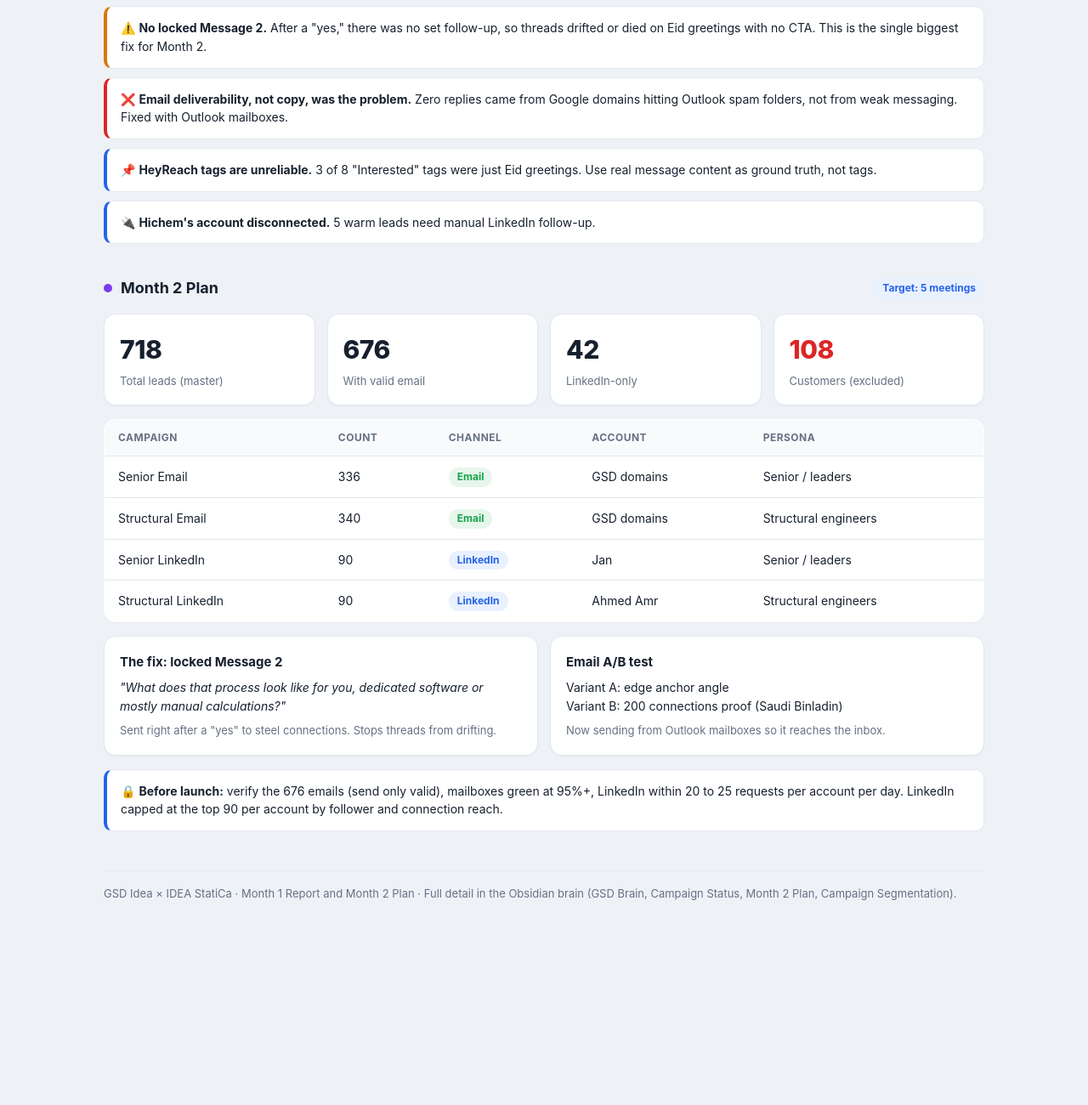
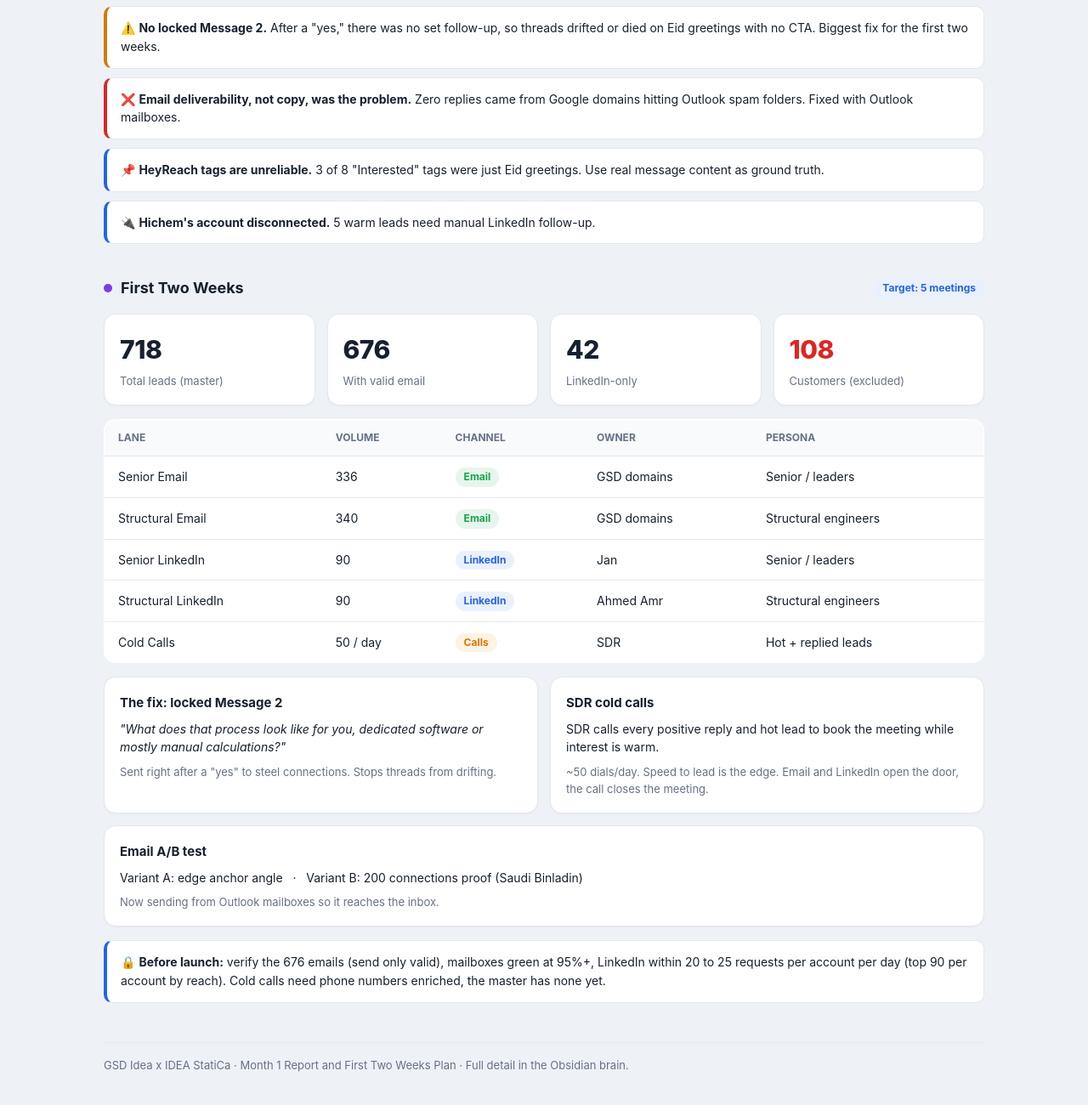
Before and after one commit to amribrahim-Rev/GSD-dashboard, a website: page index.html in a window 1280 px wide. Shown: the part 948-2248 px from the top of the page at 85% size. Before the commit the page ends 2099 px from the top, so only its background shows below. Drawn offline with Linux system fonts and the light colour scheme.

Commit message:
First Two Weeks rename + SDR cold calls lane

```diff
--- a/index.html
+++ b/index.html
@@ -5,15 +5,10 @@
 <meta name="viewport" content="width=device-width, initial-scale=1.0">
 <title>GSD Idea · GTM Dashboard</title>
 <style>
-  :root{
-    --bg:#eef2f7;--card:#ffffff;--ink:#16202e;--mut:#667084;--line:#e3e8ef;
-    --blue:#2563eb;--green:#16a34a;--amber:#d97706;--red:#dc2626;--violet:#7c3aed;
-    --soft-blue:#eaf1fe;--soft-green:#e7f6ec;--soft-amber:#fdf3e3;--soft-red:#fdecec;--soft-violet:#f1ebfd;
-  }
+  :root{--bg:#eef2f7;--card:#ffffff;--ink:#16202e;--mut:#667084;--line:#e3e8ef;--blue:#2563eb;--green:#16a34a;--amber:#d97706;--red:#dc2626;--violet:#7c3aed;--soft-blue:#eaf1fe;--soft-green:#e7f6ec;--soft-amber:#fdf3e3;--soft-red:#fdecec;--soft-violet:#f1ebfd;}
   *{box-sizing:border-box}
   body{margin:0;background:var(--bg);color:var(--ink);font:15px/1.55 -apple-system,Segoe UI,Roboto,Helvetica,Arial,sans-serif}
   .wrap{max-width:1080px;margin:0 auto;padding:36px 22px 90px}
-  header{margin-bottom:10px}
   h1{margin:0 0 4px;font-size:28px;letter-spacing:-.3px}
   .sub{color:var(--mut);font-size:14px}
   .section{margin-top:38px}
@@ -26,22 +21,21 @@
   .num{font-size:30px;font-weight:800;letter-spacing:-.5px}
   .lbl{color:var(--mut);font-size:13px;margin-top:3px}
   .pos{color:var(--green)} .neg{color:var(--red)} .bl{color:var(--blue)}
-  table{width:100%;border-collapse:collapse;background:var(--card);border:1px solid var(--line);border-radius:14px;overflow:hidden;box-shadow:0 1px 2px rgba(16,32,46,.04)}
+  table{width:100%;border-collapse:collapse;background:var(--card);border:1px solid var(--line);border-radius:14px;overflow:hidden}
   th,td{text-align:left;padding:12px 16px;border-bottom:1px solid var(--line);font-size:14px}
-  th{color:var(--mut);font-weight:700;font-size:12px;text-transform:uppercase;letter-spacing:.04em;background:#f8fafc}
+  th{color:var(--mut);font-weight:700;font-size:12px;text-transform:uppercase;background:#f8fafc}
   tr:last-child td{border-bottom:none}
   .pill{display:inline-block;padding:2px 10px;border-radius:20px;font-size:12px;font-weight:700}
   .p-blue{background:var(--soft-blue);color:var(--blue)}
   .p-green{background:var(--soft-green);color:var(--green)}
   .p-amber{background:var(--soft-amber);color:var(--amber)}
-  .p-red{background:var(--soft-red);color:var(--red)}
-  .funnel{background:var(--card);border:1px solid var(--line);border-radius:14px;padding:20px;box-shadow:0 1px 2px rgba(16,32,46,.04)}
+  .p-violet{background:var(--soft-violet);color:var(--violet)}
+  .funnel{background:var(--card);border:1px solid var(--line);border-radius:14px;padding:20px}
   .frow{display:flex;align-items:center;gap:14px;margin:9px 0}
   .fbar{height:30px;border-radius:7px;display:flex;align-items:center;padding:0 12px;color:#fff;font-weight:700;font-size:13px;white-space:nowrap}
   .fnum{width:150px;text-align:right;color:var(--mut);font-size:13px}
   .note{background:var(--card);border:1px solid var(--line);border-left:4px solid var(--blue);border-radius:10px;padding:14px 16px;margin:10px 0;font-size:14px}
   .note.win{border-left-color:var(--green)} .note.warn{border-left-color:var(--amber)} .note.bad{border-left-color:var(--red)}
-  .note b{color:var(--ink)}
   .grid2{display:grid;grid-template-columns:1fr 1fr;gap:14px}
   @media(max-width:720px){.grid2{grid-template-columns:1fr}}
   .foot{color:var(--mut);font-size:13px;margin-top:46px;border-top:1px solid var(--line);padding-top:16px}
@@ -53,24 +47,16 @@
     <h1>GSD Idea · GTM Dashboard</h1>
     <div class="sub">IDEA StatiCa, exclusive reseller in Saudi · Steel connection design · Updated 2026-06-17</div>
   </header>
-
-  <!-- MONTH 1 RESULTS -->
   <div class="section">
-    <div class="sec-head">
-      <span class="dot" style="background:var(--blue)"></span>
-      <h2>Month 1 Results</h2>
-      <span class="tag p-green">Optimization phase complete</span>
-    </div>
-
+    <div class="sec-head"><span class="dot" style="background:var(--blue)"></span><h2>Month 1 Results</h2><span class="tag p-green">Optimization phase complete</span></div>
     <div class="cards" style="margin-bottom:16px">
       <div class="card"><div class="num bl">45.3%</div><div class="lbl">LinkedIn reply rate <span class="pos">(2.6x benchmark)</span></div></div>
       <div class="card"><div class="num">37.1%</div><div class="lbl">Connection acceptance</div></div>
       <div class="card"><div class="num">8</div><div class="lbl">Confirmed steel engineers</div></div>
       <div class="card"><div class="num pos">1</div><div class="lbl">Meeting booked (Hasan Jarkas, Dewan)</div></div>
     </div>
-
     <div class="funnel">
-      <div style="font-size:13px;font-weight:700;color:var(--mut);text-transform:uppercase;letter-spacing:.6px;margin-bottom:14px">LinkedIn funnel (Ahmed Amr + Hichem Hamane)</div>
+      <div style="font-size:13px;font-weight:700;color:var(--mut);text-transform:uppercase;margin-bottom:14px">LinkedIn funnel (Ahmed Amr + Hichem Hamane)</div>
       <div class="frow"><div class="fbar" style="width:100%;background:#2563eb">170 invitations sent</div></div>
       <div class="frow"><div class="fbar" style="width:62%;background:#3b82f6">63 connected</div><div class="fnum">37.1% accept</div></div>
       <div class="frow"><div class="fbar" style="width:52%;background:#60a5fa">53 messages sent</div></div>
@@ -78,78 +64,43 @@
       <div class="frow"><div class="fbar" style="width:20%;background:#15803d">8 confirmed engineers</div></div>
       <div class="frow"><div class="fbar" style="width:8%;background:#166534">1 meeting</div><div class="fnum">Hasan Jarkas, Dewan</div></div>
     </div>
-
     <div class="grid2" style="margin-top:16px">
-      <div class="card">
-        <div style="font-weight:700;margin-bottom:6px">Email channel</div>
-        <div style="font-size:13px;color:var(--mut)">17 mailboxes, 100% warmed</div>
-        <div class="num neg" style="font-size:24px;margin-top:6px">0% reply rate</div>
-        <div style="font-size:13px;color:var(--mut);margin-top:4px">0 replies all month</div>
-      </div>
-      <div class="card">
-        <div style="font-weight:700;margin-bottom:6px">Why email failed</div>
-        <div style="font-size:14px">Leads use Outlook / Microsoft 365. Cold emails from Google domains landed in spam.</div>
-        <div style="font-size:13px;color:var(--green);margin-top:8px"><b>Fix applied:</b> added 5 Outlook domains. 22 mailboxes total, 10 Outlook.</div>
-      </div>
+      <div class="card"><div style="font-weight:700;margin-bottom:6px">Email channel</div><div style="font-size:13px;color:var(--mut)">17 mailboxes, 100% warmed</div><div class="num neg" style="font-size:24px;margin-top:6px">0% reply rate</div><div style="font-size:13px;color:var(--mut);margin-top:4px">0 replies all month</div></div>
+      <div class="card"><div style="font-weight:700;margin-bottom:6px">Why email failed</div><div style="font-size:14px">Leads use Outlook / Microsoft 365. Cold emails from Google domains landed in spam.</div><div style="font-size:13px;color:var(--green);margin-top:8px"><b>Fix applied:</b> added 5 Outlook domains. 22 mailboxes total, 10 Outlook.</div></div>
     </div>
   </div>
-
-  <!-- LEARNINGS -->
   <div class="section">
-    <div class="sec-head">
-      <span class="dot" style="background:var(--amber)"></span>
-      <h2>Learnings</h2>
-    </div>
+    <div class="sec-head"><span class="dot" style="background:var(--amber)"></span><h2>Learnings</h2></div>
     <div class="note win">✅ <b>The opener works.</b> "Do you handle steel connections?" pulled a 45% reply rate, 2.6x above the 17% HQ benchmark. Keep it.</div>
-    <div class="note warn">⚠️ <b>No locked Message 2.</b> After a "yes," there was no set follow-up, so threads drifted or died on Eid greetings with no CTA. This is the single biggest fix for Month 2.</div>
-    <div class="note bad">❌ <b>Email deliverability, not copy, was the problem.</b> Zero replies came from Google domains hitting Outlook spam folders, not from weak messaging. Fixed with Outlook mailboxes.</div>
-    <div class="note">📌 <b>HeyReach tags are unreliable.</b> 3 of 8 "Interested" tags were just Eid greetings. Use real message content as ground truth, not tags.</div>
+    <div class="note warn">⚠️ <b>No locked Message 2.</b> After a "yes," there was no set follow-up, so threads drifted or died on Eid greetings with no CTA. Biggest fix for the first two weeks.</div>
+    <div class="note bad">❌ <b>Email deliverability, not copy, was the problem.</b> Zero replies came from Google domains hitting Outlook spam folders. Fixed with Outlook mailboxes.</div>
+    <div class="note">📌 <b>HeyReach tags are unreliable.</b> 3 of 8 "Interested" tags were just Eid greetings. Use real message content as ground truth.</div>
     <div class="note">🔌 <b>Hichem's account disconnected.</b> 5 warm leads need manual LinkedIn follow-up.</div>
   </div>
-
-  <!-- MONTH 2 PLAN -->
   <div class="section">
-    <div class="sec-head">
-      <span class="dot" style="background:var(--violet)"></span>
-      <h2>Month 2 Plan</h2>
-      <span class="tag p-blue">Target: 5 meetings</span>
-    </div>
-
+    <div class="sec-head"><span class="dot" style="background:var(--violet)"></span><h2>First Two Weeks</h2><span class="tag p-blue">Target: 5 meetings</span></div>
     <div class="cards" style="margin-bottom:16px">
       <div class="card"><div class="num">718</div><div class="lbl">Total leads (master)</div></div>
       <div class="card"><div class="num">676</div><div class="lbl">With valid email</div></div>
       <div class="card"><div class="num">42</div><div class="lbl">LinkedIn-only</div></div>
       <div class="card"><div class="num neg">108</div><div class="lbl">Customers (excluded)</div></div>
     </div>
-
     <table>
-      <tr><th>Campaign</th><th>Count</th><th>Channel</th><th>Account</th><th>Persona</th></tr>
+      <tr><th>Lane</th><th>Volume</th><th>Channel</th><th>Owner</th><th>Persona</th></tr>
       <tr><td>Senior Email</td><td>336</td><td><span class="pill p-green">Email</span></td><td>GSD domains</td><td>Senior / leaders</td></tr>
       <tr><td>Structural Email</td><td>340</td><td><span class="pill p-green">Email</span></td><td>GSD domains</td><td>Structural engineers</td></tr>
       <tr><td>Senior LinkedIn</td><td>90</td><td><span class="pill p-blue">LinkedIn</span></td><td>Jan</td><td>Senior / leaders</td></tr>
       <tr><td>Structural LinkedIn</td><td>90</td><td><span class="pill p-blue">LinkedIn</span></td><td>Ahmed Amr</td><td>Structural engineers</td></tr>
+      <tr><td>Cold Calls</td><td>50 / day</td><td><span class="pill p-amber">Calls</span></td><td>SDR</td><td>Hot + replied leads</td></tr>
     </table>
-
     <div class="grid2" style="margin-top:16px">
-      <div class="card">
-        <div style="font-weight:700;margin-bottom:8px">The fix: locked Message 2</div>
-        <div style="font-size:14px;font-style:italic;color:var(--ink)">"What does that process look like for you, dedicated software or mostly manual calculations?"</div>
-        <div style="font-size:13px;color:var(--mut);margin-top:8px">Sent right after a "yes" to steel connections. Stops threads from drifting.</div>
-      </div>
-      <div class="card">
-        <div style="font-weight:700;margin-bottom:8px">Email A/B test</div>
-        <div style="font-size:14px">Variant A: edge anchor angle</div>
-        <div style="font-size:14px">Variant B: 200 connections proof (Saudi Binladin)</div>
-        <div style="font-size:13px;color:var(--mut);margin-top:8px">Now sending from Outlook mailboxes so it reaches the inbox.</div>
-      </div>
+      <div class="card"><div style="font-weight:700;margin-bottom:8px">The fix: locked Message 2</div><div style="font-size:14px;font-style:italic">"What does that process look like for you, dedicated software or mostly manual calculations?"</div><div style="font-size:13px;color:var(--mut);margin-top:8px">Sent right after a "yes" to steel connections. Stops threads from drifting.</div></div>
+      <div class="card"><div style="font-weight:700;margin-bottom:8px">SDR cold calls</div><div style="font-size:14px">SDR calls every positive reply and hot lead to book the meeting while interest is warm.</div><div style="font-size:13px;color:var(--mut);margin-top:8px">~50 dials/day. Speed to lead is the edge. Email and LinkedIn open the door, the call closes the meeting.</div></div>
     </div>
-
-    <div class="note" style="margin-top:16px">🔒 <b>Before launch:</b> verify the 676 emails (send only valid), mailboxes green at 95%+, LinkedIn within 20 to 25 requests per account per day. LinkedIn capped at the top 90 per account by follower and connection reach.</div>
+    <div class="card" style="margin-top:14px"><div style="font-weight:700;margin-bottom:8px">Email A/B test</div><div style="font-size:14px">Variant A: edge anchor angle &nbsp; · &nbsp; Variant B: 200 connections proof (Saudi Binladin)</div><div style="font-size:13px;color:var(--mut);margin-top:8px">Now sending from Outlook mailboxes so it reaches the inbox.</div></div>
+    <div class="note" style="margin-top:16px">🔒 <b>Before launch:</b> verify the 676 emails (send only valid), mailboxes green at 95%+, LinkedIn within 20 to 25 requests per account per day (top 90 per account by reach). Cold calls need phone numbers enriched, the master has none yet.</div>
   </div>
-
-  <div class="foot">
-    GSD Idea × IDEA StatiCa · Month 1 Report and Month 2 Plan · Full detail in the Obsidian brain (GSD Brain, Campaign Status, Month 2 Plan, Campaign Segmentation).
-  </div>
+  <div class="foot">GSD Idea x IDEA StatiCa · Month 1 Report and First Two Weeks Plan · Full detail in the Obsidian brain.</div>
 </div>
 </body>
 </html>
```
